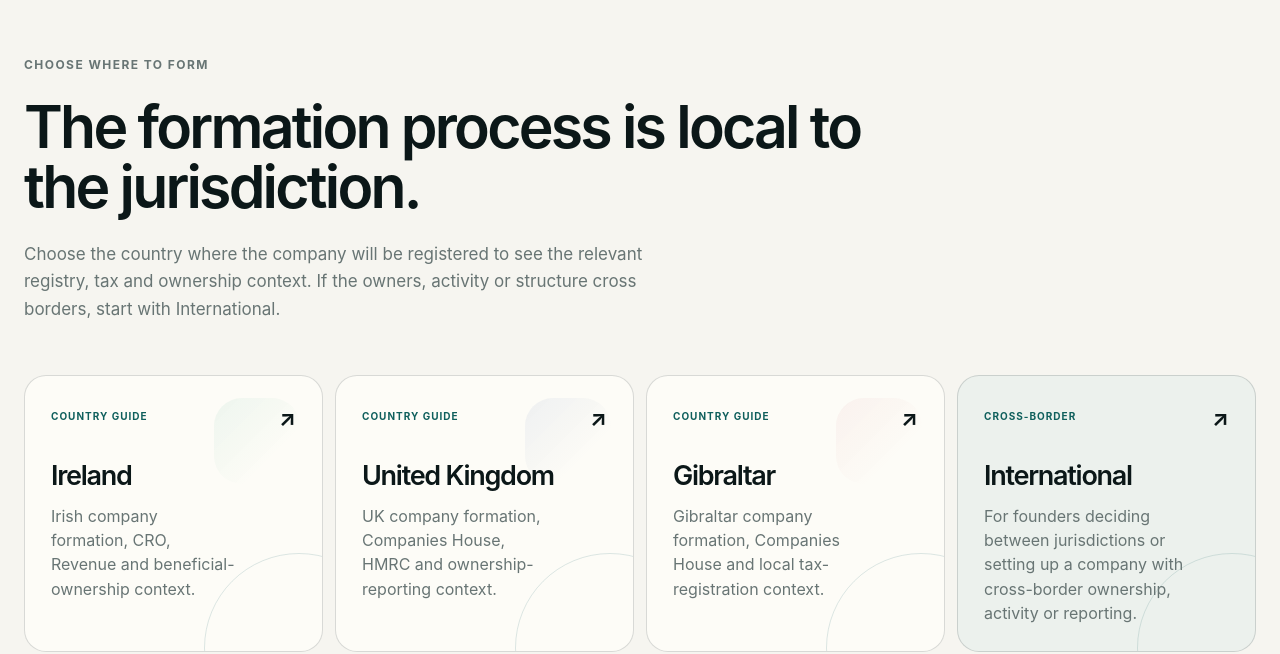
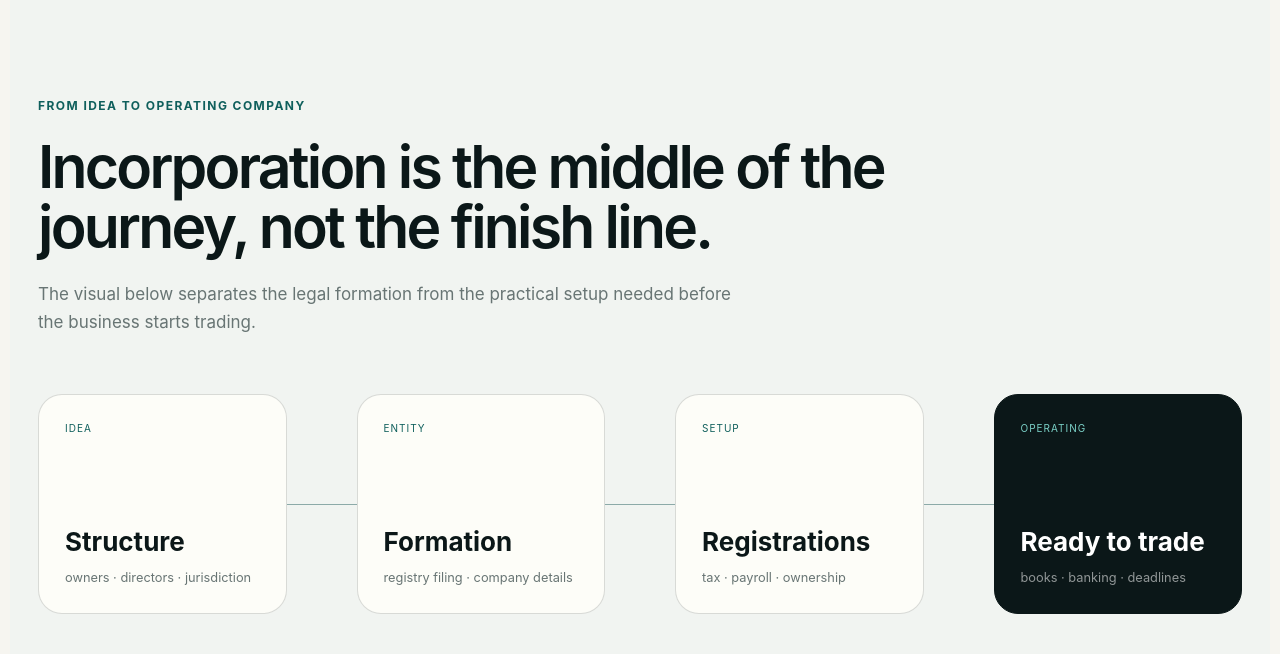
Before and after one commit to victoriashiel/Shiel-ltd, a Next.js app: page /company-formation in a window 1280 px wide. Shown: the part 4666-5320 px from the top of the page. Built offline with nearby package versions, Linux system fonts and the light colour scheme; no server answers.

Commit message:
Add editorial service visual to company-formation

```diff
--- a/app/company-formation/page.tsx
+++ b/app/company-formation/page.tsx
@@ -207,6 +207,23 @@ export default function CompanyFormationPage() {
         </div>
       </section>
 
+      <section className={`section-pad ${styles.editorialSection}`} data-service-reveal>
+        <div className={styles.editorialHeader}>
+          <p className="eyebrow">From idea to operating company</p>
+          <h2>Incorporation is the middle of the journey, not the finish line.</h2>
+          <p>The visual below separates the legal formation from the practical setup needed before the business starts trading.</p>
+        </div>
+        <div className={styles.launchPath} role="img" aria-label="Journey from business idea through company formation to an operating finance system">
+          <div className={styles.launchStage}><span>Idea</span><strong>Structure</strong><small>owners · directors · jurisdiction</small></div>
+          <div className={styles.launchLink} aria-hidden="true" />
+          <div className={styles.launchStage}><span>Entity</span><strong>Formation</strong><small>registry filing · company details</small></div>
+          <div className={styles.launchLink} aria-hidden="true" />
+          <div className={styles.launchStage}><span>Setup</span><strong>Registrations</strong><small>tax · payroll · ownership</small></div>
+          <div className={styles.launchLink} aria-hidden="true" />
+          <div className={`${styles.launchStage} ${styles.launchStageActive}`}><span>Operating</span><strong>Ready to trade</strong><small>books · banking · deadlines</small></div>
+        </div>
+      </section>
+
       <ServiceCountries
         eyebrow="Choose where to form"
         title="The formation process is local to the jurisdiction."
```
